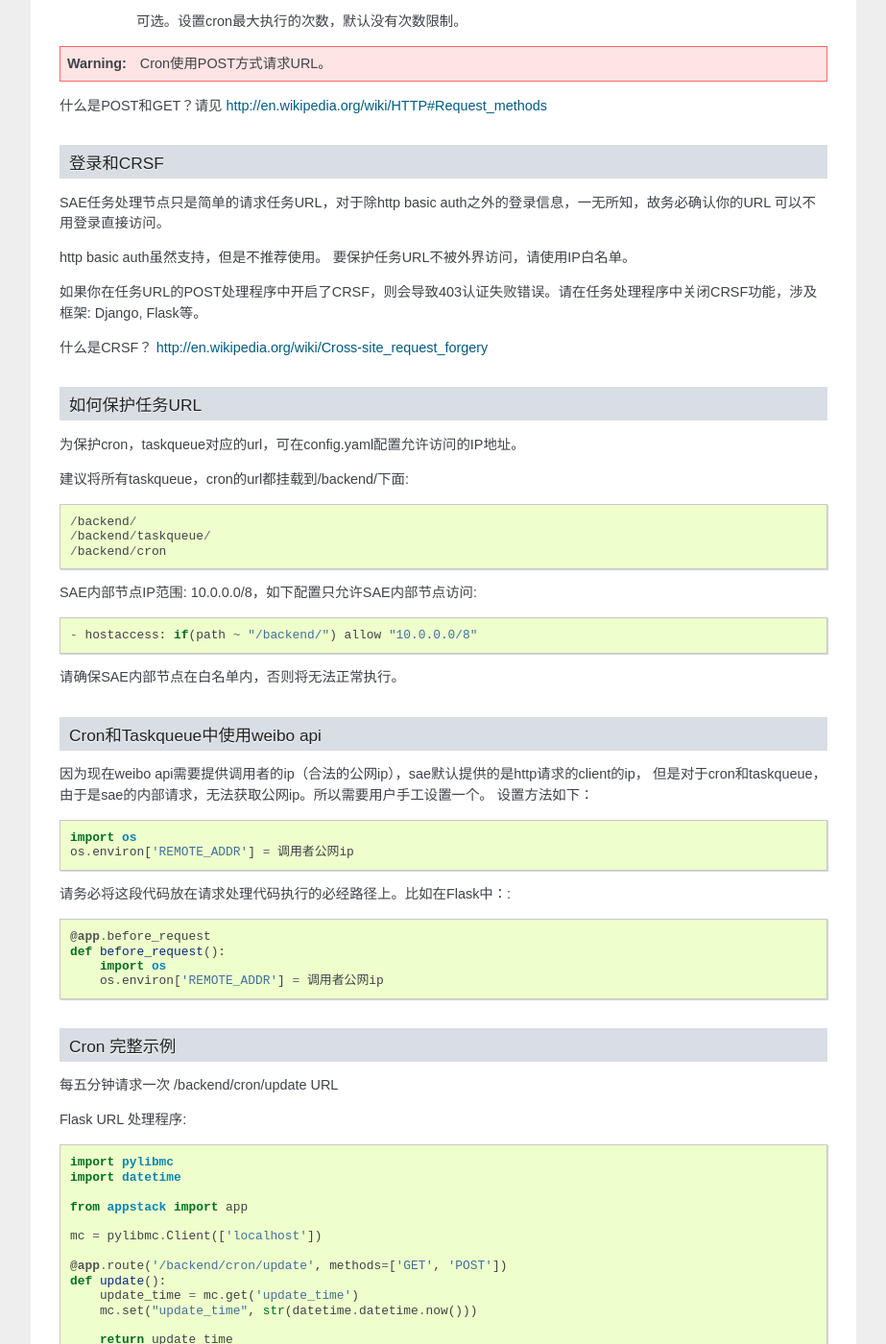
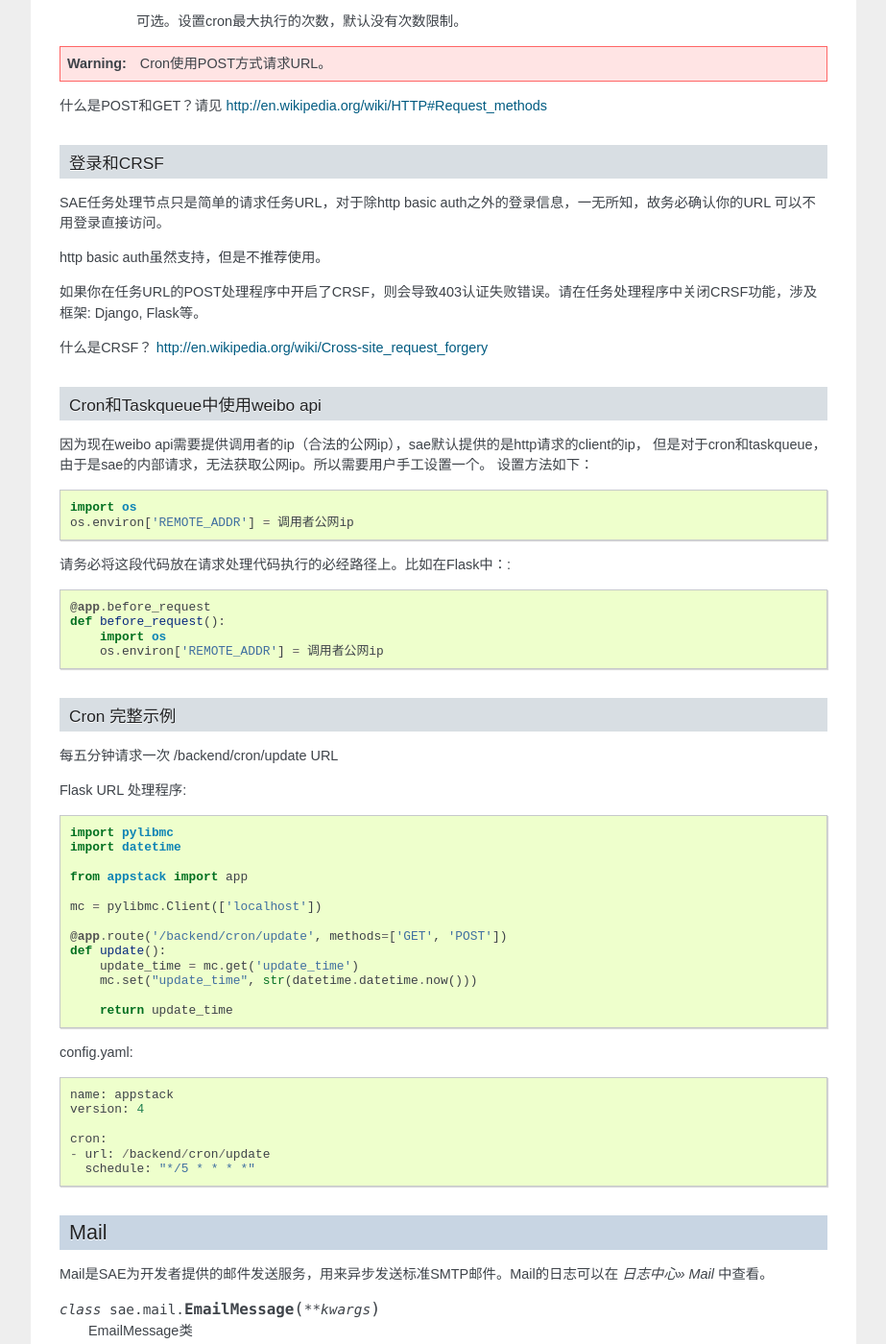
Before and after one commit to sinacloud/sae-python-dev-guide, a Sphinx documentation site: the page built from docs/service.rst, in a window 1280 px wide and 1400 px high, scrolled down 4086 px. Shown: the whole window at 96% size, without its empty margins (198-1121 px from the left). Built offline with Sphinx 7.4.7, drawn with Linux system fonts in a browser that asks for light colours; some of the changed text lies outside the part shown.

Commit message:
Some old appconfig is no more supported

```diff
--- a/docs/service.rst
+++ b/docs/service.rst
@@ -248,28 +248,11 @@
 SAE任务处理节点只是简单的请求任务URL，对于除http basic auth之外的登录信息，一无所知，故务必确认你的URL
 可以不用登录直接访问。
 
-http basic auth虽然支持，但是不推荐使用。 要保护任务URL不被外界访问，请使用IP白名单。
+http basic auth虽然支持，但是不推荐使用。
 
 如果你在任务URL的POST处理程序中开启了CRSF，则会导致403认证失败错误。请在任务处理程序中关闭CRSF功能，涉及框架: Django, Flask等。
 
 什么是CRSF？ http://en.wikipedia.org/wiki/Cross-site_request_forgery
-
-
-如何保护任务URL
-~~~~~~~~~~~~~~~~~~
-为保护cron，taskqueue对应的url，可在config.yaml配置允许访问的IP地址。
-
-建议将所有taskqueue，cron的url都挂载到/backend/下面::
-
-   /backend/
-   /backend/taskqueue/
-   /backend/cron
-
-SAE内部节点IP范围: 10.0.0.0/8，如下配置只允许SAE内部节点访问::
-
-    - hostaccess: if(path ~ "/backend/") allow "10.0.0.0/8"
-
-请确保SAE内部节点在白名单内，否则将无法正常执行。
 
 Cron和Taskqueue中使用weibo api
 ~~~~~~~~~~~~~~~~~~~~~~~~~~~~~~~~
@@ -316,21 +299,6 @@
     cron:
     - url: /backend/cron/update
       schedule: "*/5 * * * *"
-
-    handle:
-    - hostaccess: if(path ~ "/backend/") allow "10.0.0.0/8"
-
-
-原有的PHP文档
-~~~~~~~~~~~~~~~~~
-仅供参考
-
-Taskqueue http://sae.sina.com.cn/?m=devcenter&catId=205
-
-Cron http://sae.sina.com.cn/?m=devcenter&catId=195
-
-AppConfig http://sae.sina.com.cn/?m=devcenter&catId=193
-
 
 Mail
 -----------
```
